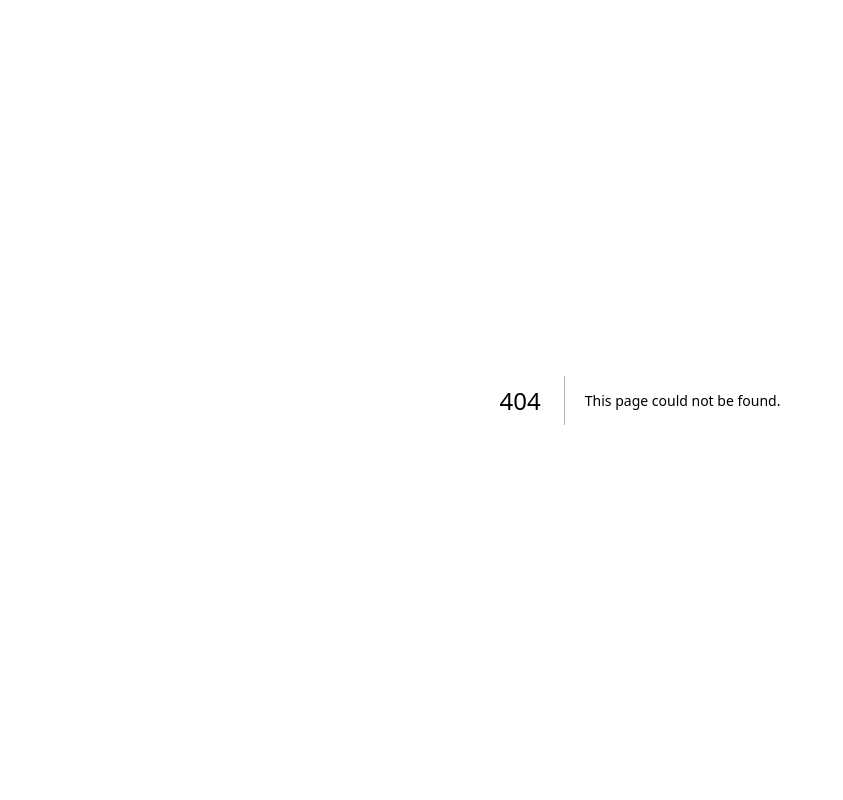
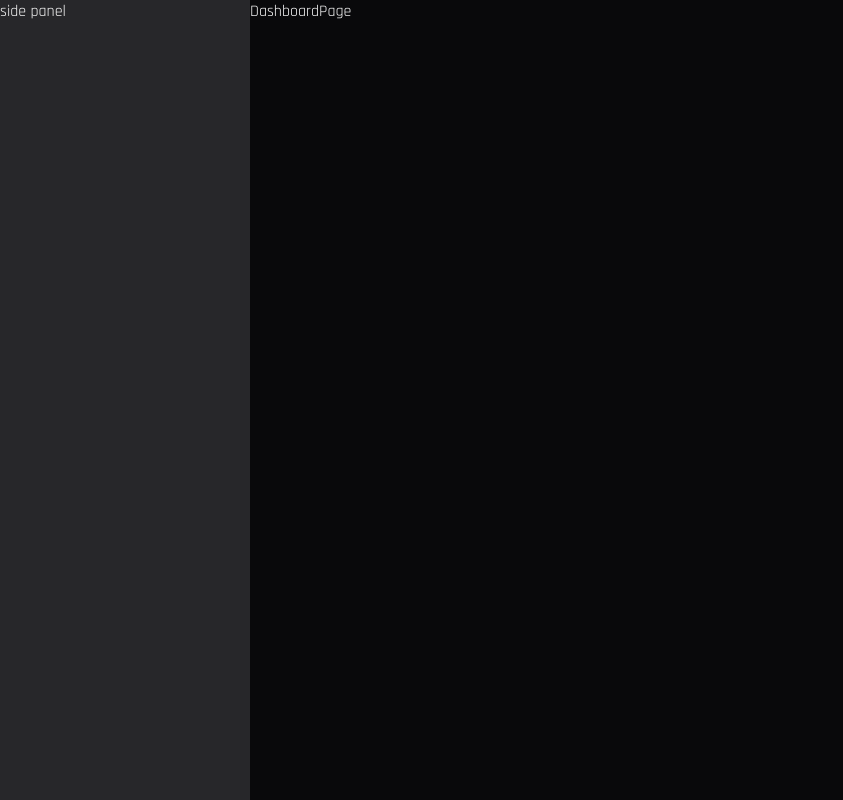
Before and after one commit to arswe/employee-management, a Next.js app: page /dashboard in a window 1280 px wide. Before the commit this address had no page. Shown: the whole page, without its empty margins (0-843 px from the left). Built offline with nearby package versions, Linux system fonts and the light colour scheme.

Commit message:
DashboardLayout

```diff
--- a/app/(logged-out)/sign-up/page.tsx
+++ b/app/(logged-out)/sign-up/page.tsx
@@ -44,7 +44,9 @@ const formSchema = z
     accountType: z.enum(['personal', 'company']),
     companyName: z.string().optional(),
     numberOfEmployees: z.coerce.number().optional(),
-    acceptTerms: z.boolean(),
+    acceptTerms: z.boolean({
+      required_error: 'You must accept the terms and conditions',
+    }),
     dob: z.date().refine((date) => {
       const today = new Date()
       const eighteenYearsAgo = new Date(today.getFullYear() - 18, today.getMonth(), today.getDate())
--- /dev/null
+++ b/app/dashboard/layout.tsx
@@ -0,0 +1,12 @@
+import React from 'react'
+
+const DashboardLayout = ({ children }: { children: React.ReactNode }) => {
+  return (
+    <div className='grid grid-cols-[250px_1fr] h-screen'>
+      <div className='bg-muted'>side panel</div>
+      <div>{children}</div>
+    </div>
+  )
+}
+
+export default DashboardLayout
--- /dev/null
+++ b/app/dashboard/page.tsx
@@ -0,0 +1,9 @@
+import React from 'react'
+
+const DashboardPage = () => {
+  return (
+    <div>DashboardPage</div>
+  )
+}
+
+export default DashboardPage
```
